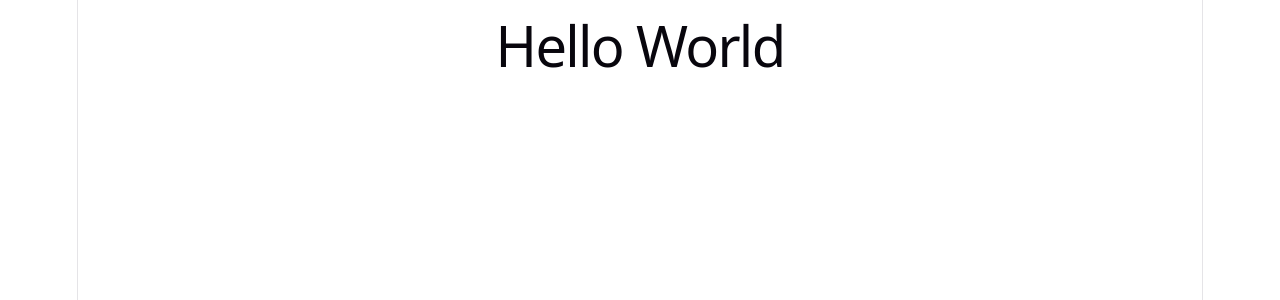
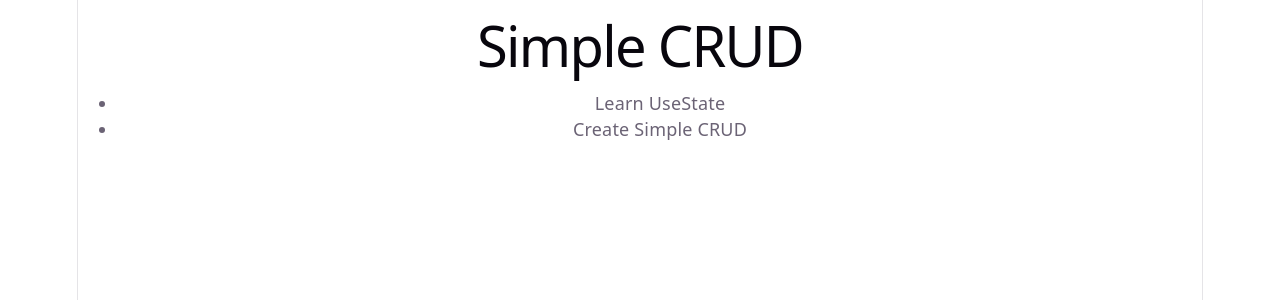
Before and after one commit to Fadri-Ashley/react-lano, a React (Vite) app: page / in a window 1280 px wide. Shown: the top 300 px of the page. Built offline with nearby package versions, Linux system fonts and the light colour scheme.

Commit message:
learn & implement UseState for build simple CRUD

```diff
--- a/src/App.jsx
+++ b/src/App.jsx
@@ -1,9 +1,22 @@
+import { useState } from "react";
+
 function App() {
+
+  const [items, setItems] = useState([
+    {id: 1, name: "Learn UseState"},
+    {id: 2, name: "Create Simple CRUD"}
+  ])
+
   return (
     <div>
-      <h1>Hello World</h1>
+      <h1>Simple CRUD</h1>
+      <ul>
+        {items.map((item) => (
+          <li key={item.id}>{item.name}</li>
+        ))}
+      </ul>
     </div>
-  );
+  )
 }
 
 export default App;
```
